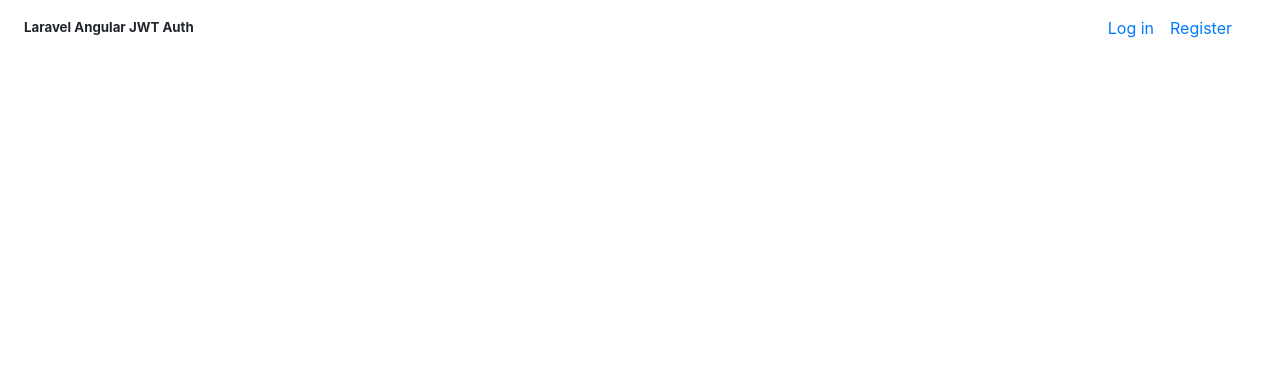
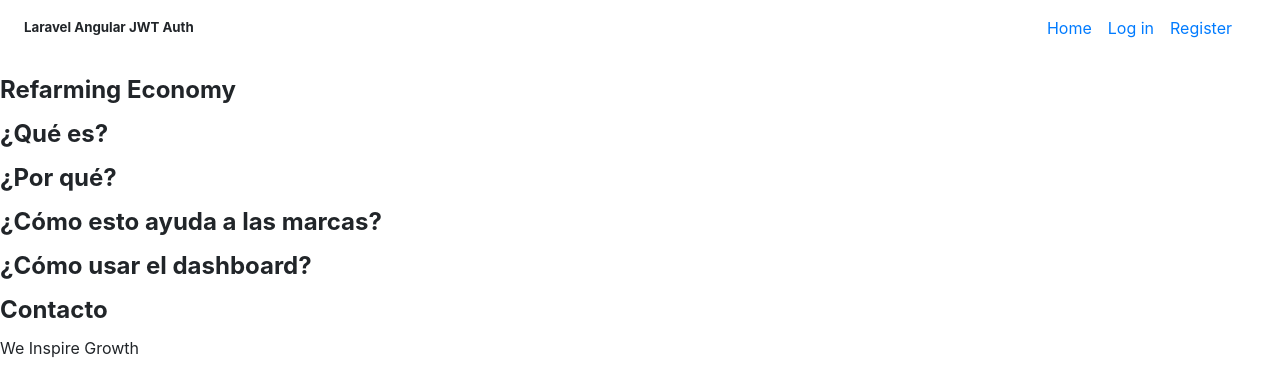
Before and after one commit to davidbarbosa23/Wunderman-Thompson, an Angular app in the folder client/: page / in a window 1280 px wide. Shown: the top 392 px of the page. Built offline with nearby package versions, Linux system fonts and the light colour scheme.

Commit message:
NG Homepage structure

```diff
--- a/client/src/app/app-routing.module.ts
+++ b/client/src/app/app-routing.module.ts
@@ -1,12 +1,13 @@
 import { NgModule } from '@angular/core';
 import { Routes, RouterModule } from '@angular/router';
 
+import { HomepageComponent } from './components/homepage/homepage.component';
 import { SigninComponent } from './components/signin/signin.component';
 import { SignupComponent } from './components/signup/signup.component';
 import { UserProfileComponent } from './components/user-profile/user-profile.component';
 
 const routes: Routes = [
-  // { path: '', redirectTo: '/login', pathMatch: 'full' }, // Enable if needs auth policy
+  { path: '', component: HomepageComponent },
   { path: 'login', component: SigninComponent },
   { path: 'register', component: SignupComponent },
   { path: 'profile', component: UserProfileComponent }
--- a/client/src/app/app.component.html
+++ b/client/src/app/app.component.html
@@ -1,6 +1,7 @@
 <div class="d-flex flex-column flex-md-row align-items-center p-3 px-md-4 mb-3 bg-white border-bottom shadow-sm fixed-top">
   <h5 class="my-0 mr-md-auto font-weight-normal">Laravel Angular JWT Auth</h5>
   <nav class="my-2 my-md-0 mr-md-3">
+    <a class="p-2 text-dark" routerLink="/">Home</a>
     <a class="p-2 text-dark" routerLink="/profile" *ngIf="isSignedIn">User Profile</a>
     <a class="p-2 text-dark" *ngIf="!isSignedIn" routerLink="/login">Log in</a>
     <a class="p-2 text-dark" *ngIf="!isSignedIn" routerLink="/register">Register</a>
@@ -9,3 +10,5 @@
 </div>
 
 <router-outlet></router-outlet>
+
+<footer>We Inspire Growth</footer>
--- a/client/src/app/app.module.ts
+++ b/client/src/app/app.module.ts
@@ -4,6 +4,7 @@ import { NgModule } from '@angular/core';
 import { AppRoutingModule } from './app-routing.module';
 import { AppComponent } from './app.component';
 
+import { HomepageComponent } from './components/homepage/homepage.component';
 import { SigninComponent } from './components/signin/signin.component';
 import { SignupComponent } from './components/signup/signup.component';
 import { UserProfileComponent } from './components/user-profile/user-profile.component';
@@ -19,6 +20,7 @@ import { AuthInterceptor } from './shared/auth.interceptor';
     SigninComponent,
     SignupComponent,
     UserProfileComponent,
+    HomepageComponent,
   ],
   imports: [
     BrowserModule,
--- /dev/null
+++ b/client/src/app/components/homepage/homepage.component.html
@@ -0,0 +1,18 @@
+<section>
+  <h1>Refarming Economy</h1>
+</section>
+<section>
+  <h2>¿Qué es?</h2>
+</section>
+<section>
+  <h2>¿Por qué?</h2>
+</section>
+<section>
+  <h2>¿Cómo esto ayuda a las marcas?</h2>
+</section>
+<section>
+  <h2>¿Cómo usar el dashboard?</h2>
+</section>
+<section>
+  <h2>Contacto</h2>
+</section>
--- /dev/null
+++ b/client/src/app/components/homepage/homepage.component.ts
@@ -0,0 +1,15 @@
+import { Component, OnInit } from '@angular/core';
+
+@Component({
+  selector: 'app-homepage',
+  templateUrl: './homepage.component.html',
+  styleUrls: ['./homepage.component.scss']
+})
+export class HomepageComponent implements OnInit {
+
+  constructor() { }
+
+  ngOnInit(): void {
+  }
+
+}
```
Also changed, not shown: client/src/app/components/homepage/homepage.component.scss (added), 1 other file (tests, documents, lock files or other folders).
